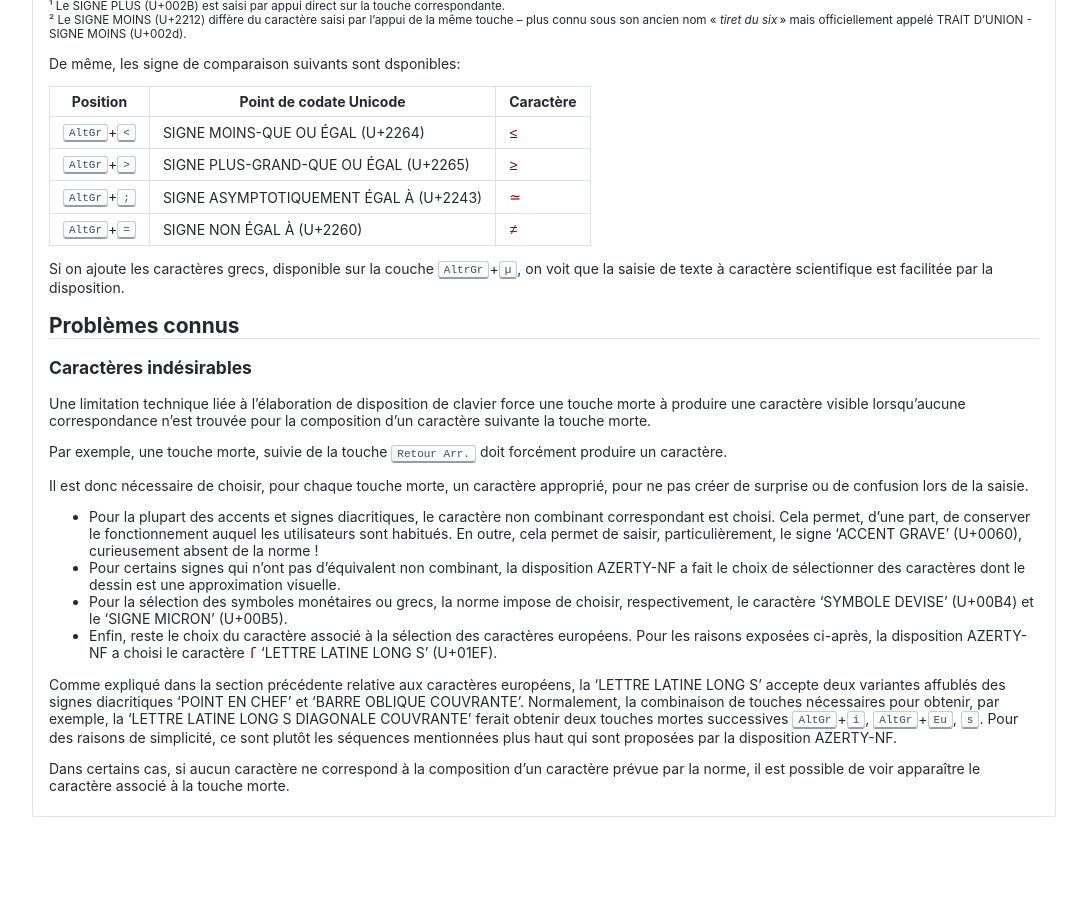
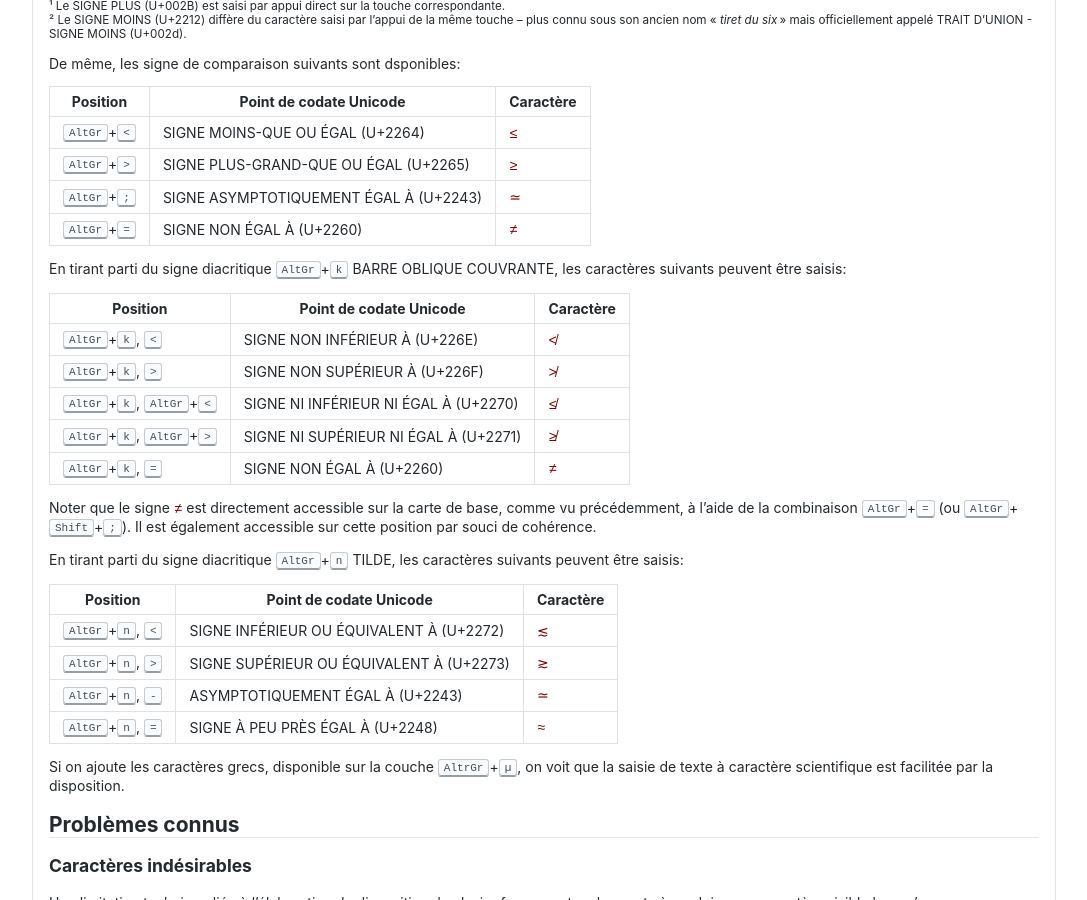
Before and after one commit to springcomp/optimized-azerty-win, a Jekyll site: the page built from index.md, in a window 1280 px wide and 900 px high, scrolled down 8374 px. Shown: the whole window, without its empty margins (96-1183 px from the left). Built offline with Jekyll 4.4.1, drawn with Linux system fonts in a browser that asks for light colours; before the commit the page ends 9191 px from its top, so only the background shows below that.

Commit message:
Documented /-based and ~-based comparison operators.

```diff
--- a/index.md
+++ b/index.md
@@ -311,6 +311,27 @@ De même, les signe de comparaison suivants sont dsponibles:
 | <kbd>AltGr</kbd>+<kbd>;</kbd> | SIGNE ASYMPTOTIQUEMENT ÉGAL À (U+2243) | `≃` |
 | <kbd>AltGr</kbd>+<kbd>=</kbd> | SIGNE NON ÉGAL À (U+2260) | `≠` |
 
+En tirant parti du signe diacritique <kbd>AltGr</kbd>+<kbd>k</kbd> BARRE OBLIQUE COUVRANTE, les caractères suivants peuvent être saisis:
+
+|Position|Point de codate Unicode | Caractère|
+|---|---|---|
+| <kbd>AltGr</kbd>+<kbd>k</kbd>, <kbd><</kbd> | SIGNE NON INFÉRIEUR À (U+226E) | `≮` |
+| <kbd>AltGr</kbd>+<kbd>k</kbd>, <kbd>></kbd> | SIGNE NON SUPÉRIEUR À (U+226F) | `≯` |
+| <kbd>AltGr</kbd>+<kbd>k</kbd>, <kbd>AltGr</kbd>+<kbd><</kbd> | SIGNE NI INFÉRIEUR NI ÉGAL À (U+2270) | `≰` |
+| <kbd>AltGr</kbd>+<kbd>k</kbd>, <kbd>AltGr</kbd>+<kbd>></kbd> | SIGNE NI SUPÉRIEUR NI ÉGAL À (U+2271) | `≱` |
+| <kbd>AltGr</kbd>+<kbd>k</kbd>, <kbd>=</kbd> | SIGNE NON ÉGAL À (U+2260) | `≠` |
+
+Noter que le signe `≠` est directement accessible sur la carte de base, comme vu précédemment, à l’aide de la combinaison <kbd>AltGr</kbd>+<kbd>=</kbd> (ou <kbd>AltGr</kbd>+<kbd>Shift</kbd>+<kbd>;</kbd>). Il est également accessible sur cette position par souci de cohérence.
+
+En tirant parti du signe diacritique <kbd>AltGr</kbd>+<kbd>n</kbd> TILDE, les caractères suivants peuvent être saisis:
+
+|Position|Point de codate Unicode | Caractère|
+|---|---|---|
+| <kbd>AltGr</kbd>+<kbd>n</kbd>, <kbd><</kbd> | SIGNE INFÉRIEUR OU ÉQUIVALENT À (U+2272) | `≲` |
+| <kbd>AltGr</kbd>+<kbd>n</kbd>, <kbd>></kbd> | SIGNE SUPÉRIEUR OU ÉQUIVALENT À (U+2273) | `≳` |
+| <kbd>AltGr</kbd>+<kbd>n</kbd>, <kbd>-</kbd> | ASYMPTOTIQUEMENT ÉGAL À (U+2243) | `≃` |
+| <kbd>AltGr</kbd>+<kbd>n</kbd>, <kbd>=</kbd> | SIGNE À PEU PRÈS ÉGAL À (U+2248) | `≈` |
+
 Si on ajoute les caractères grecs, disponible sur la couche <kbd>AltrGr</kbd>+<kbd>µ</kbd>, on voit que la saisie de texte à caractère scientifique est facilitée par la disposition.
 
 <a name="known-issues"></a>
```
